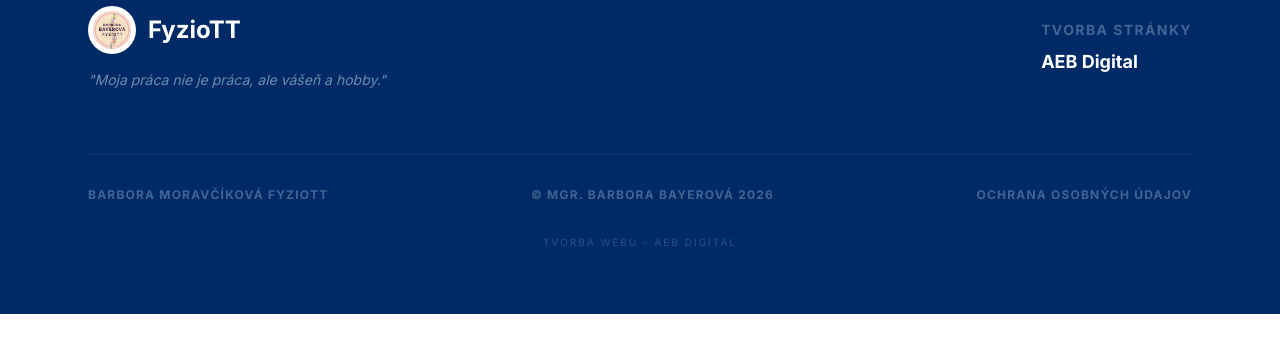
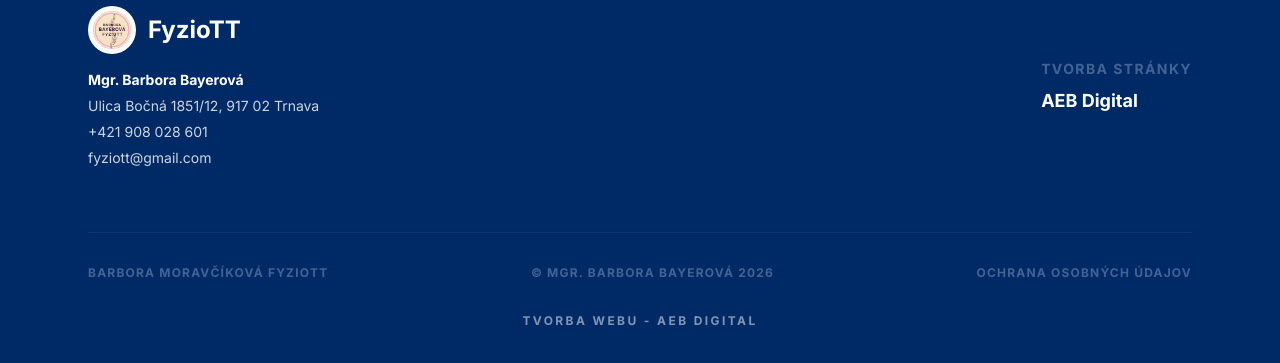
Before and after one commit to aebdigital/fyziott, a Next.js app: page / in a window 1280 px wide. Shown: the part 7031-7394 px from the top of the page. Before the commit the page ends 7345 px from the top, so only its background shows below. Built offline with nearby package versions, Linux system fonts and the light colour scheme.

Commit message:
Update footer with contact info and enhanced developer branding

```diff
--- a/app/page.tsx
+++ b/app/page.tsx
@@ -707,7 +707,12 @@ export default function Home() {
                   </div>
                   <span className="text-2xl font-bold">FyzioTT</span>
                 </div>
-                <p className="text-blue-100/50 text-sm italic">"Moja práca nie je práca, ale vášeň a hobby."</p>
+                <div className="text-white/80 text-sm space-y-1.5 mt-4">
+                  <p className="font-bold text-white">Mgr. Barbora Bayerová</p>
+                  <p>Ulica Bočná 1851/12, 917 02 Trnava</p>
+                  <p className="hover:text-white transition-colors cursor-pointer">+421 908 028 601</p>
+                  <p className="hover:text-white transition-colors cursor-pointer">fyziott@gmail.com</p>
+                </div>
               </div>
               <div>
                 <p className="font-bold text-sm tracking-widest uppercase text-blue-100/30 mb-2">Tvorba stránky</p>
@@ -726,7 +731,7 @@ export default function Home() {
                  href="https://aebdigital.sk"
                  target="_blank"
                  rel="noopener noreferrer"
-                 className="text-[10px] text-blue-100/20 uppercase tracking-[0.2em] hover:text-white transition-colors no-underline"
+                 className="text-xs text-white/50 hover:text-white font-bold uppercase tracking-[0.2em] transition-all no-underline"
                >
                  Tvorba webu - AEB Digital
                </a>
```
